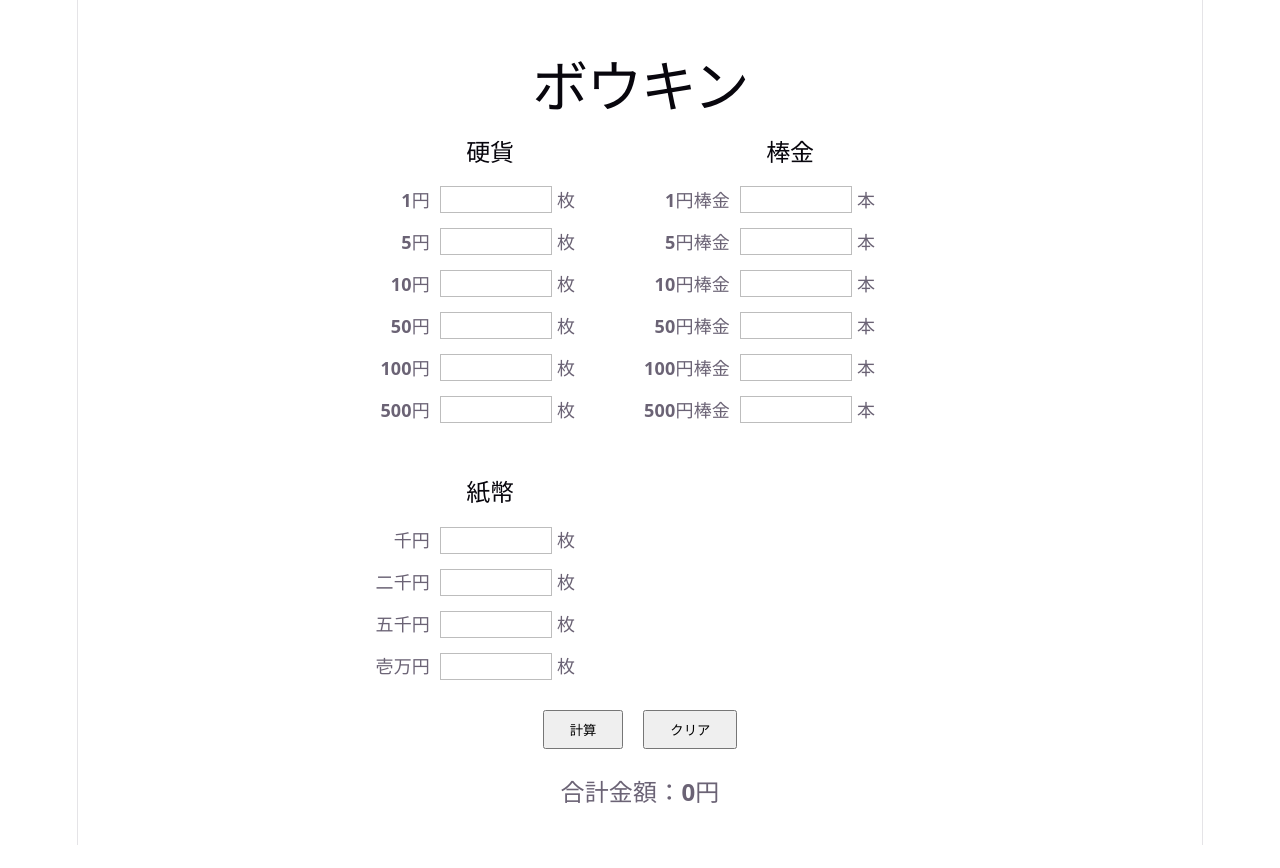
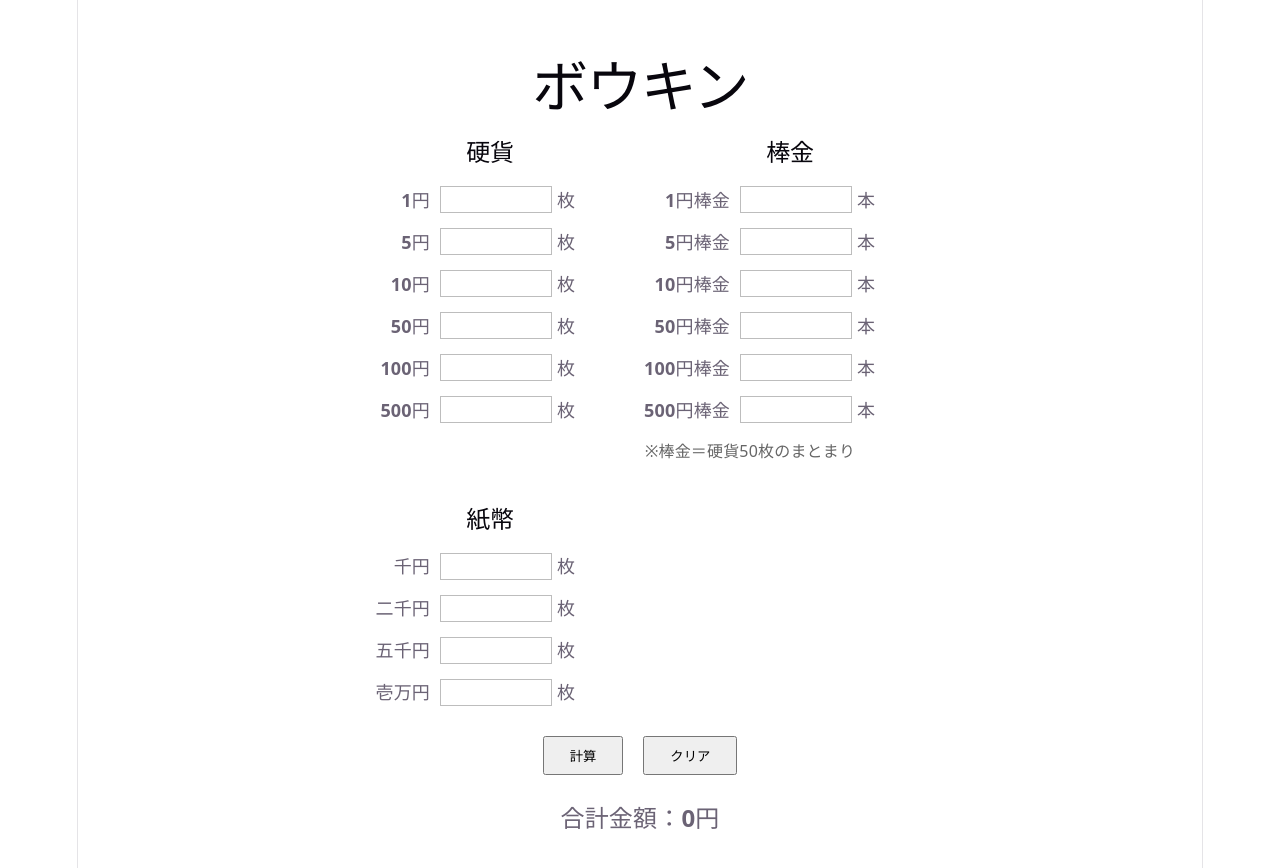
Before and after one commit to Haruki527/Boukin, a React (Vite) app in the folder productform-react/: page / in a window 1280 px wide. Shown: the top 868 px of the page. Before the commit the page ends 845 px from the top, so only its background shows below. Built offline with nearby package versions, Linux system fonts and the light colour scheme; no server answers.

Commit message:
棒金説明文の追加

```diff
--- a/productform-react/src/App.css
+++ b/productform-react/src/App.css
@@ -104,3 +104,10 @@ h2 {
 .unit {
   margin-left: -5px;
 }
+
+.coin-roll-description {
+  margin-top: 15px;
+  font-size: 16px;
+  color: #666;
+  text-align: center;
+}
--- a/productform-react/src/components/MoneySection.jsx
+++ b/productform-react/src/components/MoneySection.jsx
@@ -40,6 +40,12 @@ function MoneySection({
 
                 </div>
             ))}
+
+            {title === "棒金" && (
+                <p className="coin-roll-description">
+                    ※棒金＝硬貨50枚のまとまり
+                </p>
+            )}
         </div>
     );
 }
```
Also changed, not shown: 1 other file (tests, documents, lock files or other folders).
